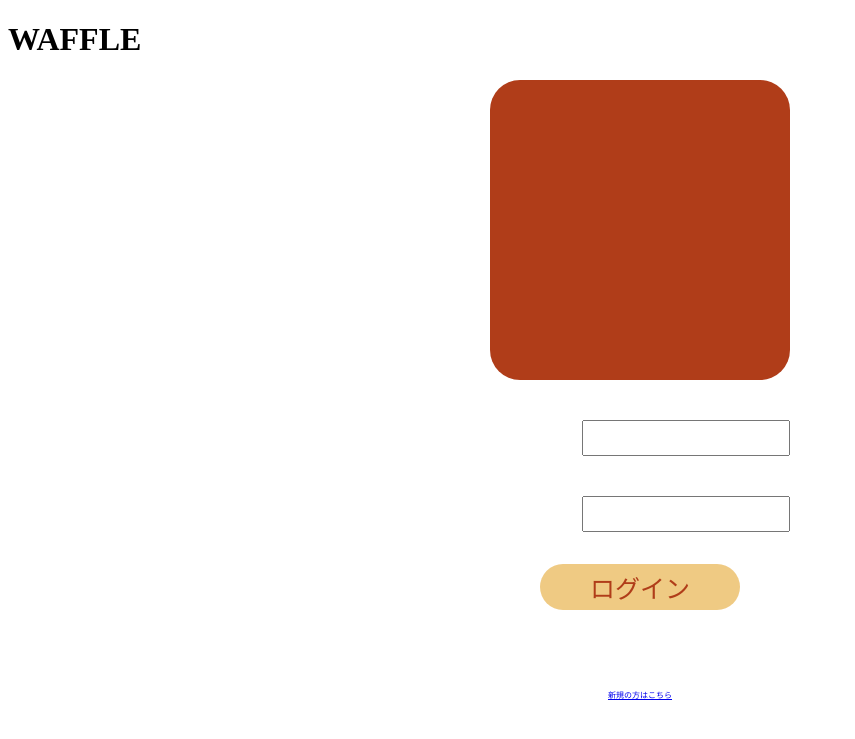
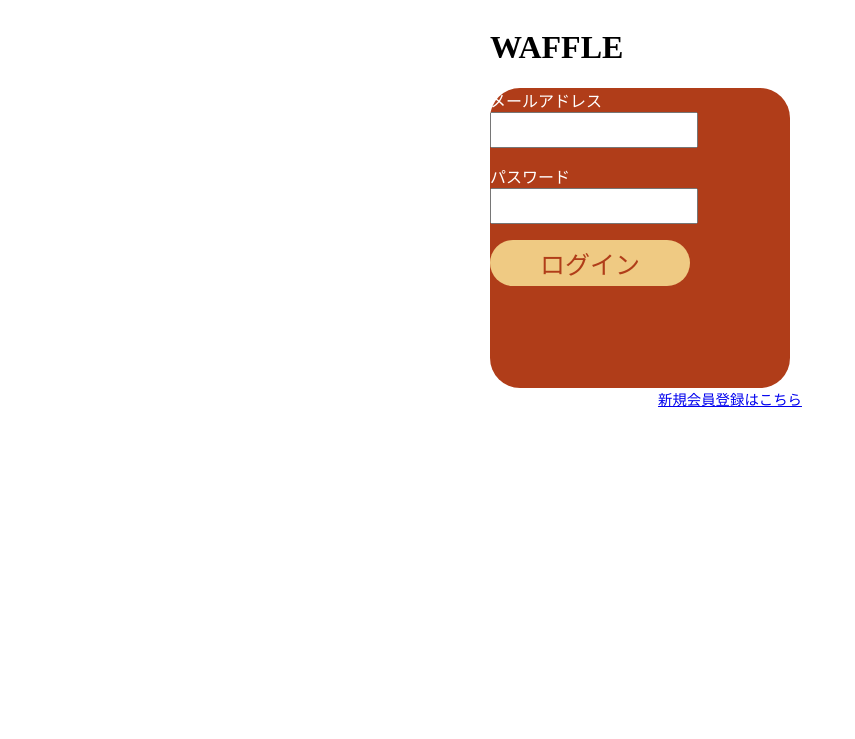
Before and after one commit to 24-tomodachi/waffle, a PHP site: page /public/view/auth/signin.php in a window 1280 px wide. Shown: the top 739 px of the page, without its empty margins (0-855 px from the left). Run offline with PHP 8.4, Linux system fonts and the light colour scheme.

Commit message:
signin.php,signin.css-upd

```diff
--- a/public/css/signin.css
+++ b/public/css/signin.css
@@ -35,11 +35,6 @@
   .example span{
     font-size: 25px;
   }
-  .signin-button {
-    display: flex;
-    justify-content: center;
-    margin-bottom: 5%;
-  }
   /*テキストボックスの大きさ*/
   .in{
     width: 200px;
@@ -48,18 +43,11 @@
 
     /*リンクのところ*/
   .NEWsignin-confirmation{
-    text-align: right;
-    font-size: 0.5em;
-
+    font-size: 0.9em;
     display: flex;
     justify-content: center;
     align-items: flex-start;
-
-    text-align: left;
-  }
-
-  .signin-input{
-    text-align: right;
+    margin-left: 180px;
   }
 
   /*エラー*/
--- a/public/view/auth/signin.php
+++ b/public/view/auth/signin.php
@@ -7,22 +7,25 @@
 <title>signin.php</title>
 </head>
 <body>
-<h1>WAFFLE</h1>
-
 <form action="signin-output.php" method="post">
     <div class="container">
         <div class="left-aligned-text">
-            <div class="signin-input">
-                <div class="radius-sample4"></div>
-                <p><div class="text">メールアドレス<br></div>
+            <h1>WAFFLE</h1>
+                <div class="radius-sample4">
+                    <p>
+                        <label class="text" for="email">メールアドレス</label><br>
                         <input type="email" name="email" class="in">
                     </p>
-                <p><div class="text">パスワード<br></div>
+                    <p>
+                        <label class="text" for="password">パスワード</label><br>
                         <input type="password" name="password" class="in">
                     </p>
+        <!--signin-output側で次の画面に飛ばしてる！-->
+        <p><button class="example" type="submit" name="login"><span>ログイン</span></button></p>
                 </div>
         </div>
     </div>
+
         <div class="signin-fail">
             <?php
             // $_GET['flag']がセットされているか確認
@@ -31,12 +34,8 @@
             }
             ?>
         </div>
-    <div class="signin-button">
-        <!--signin-output側で次の画面に飛ばしてる！-->
-        <p><button class="example" type="submit" name="login"><span>ログイン</span></button></p>
-    </div>
             <div class="NEWsignin-confirmation">
-            <a href="###">新規の方はこちら</a><br>
+                <a href="###">新規会員登録はこちら</a><br>
             </div>
 </form>
 
```
Lines whose indentation alone changed are shown as unchanged.
